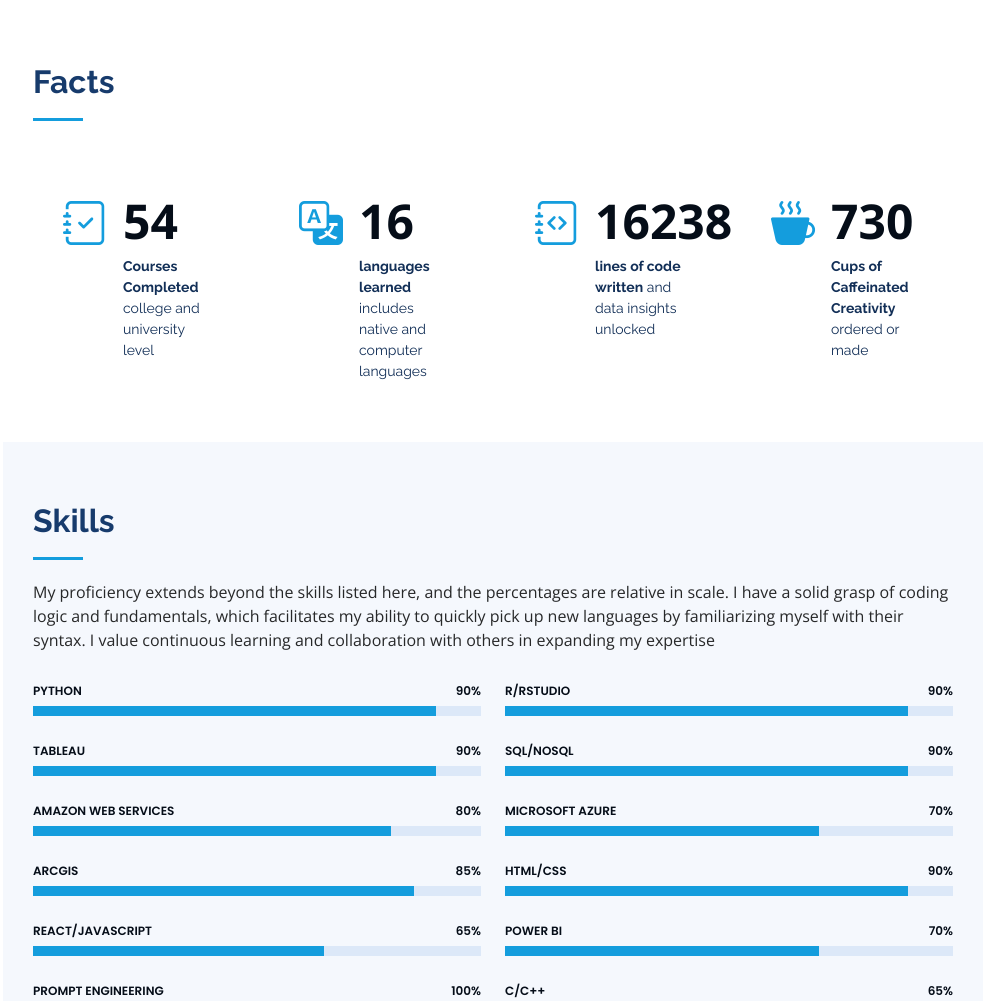
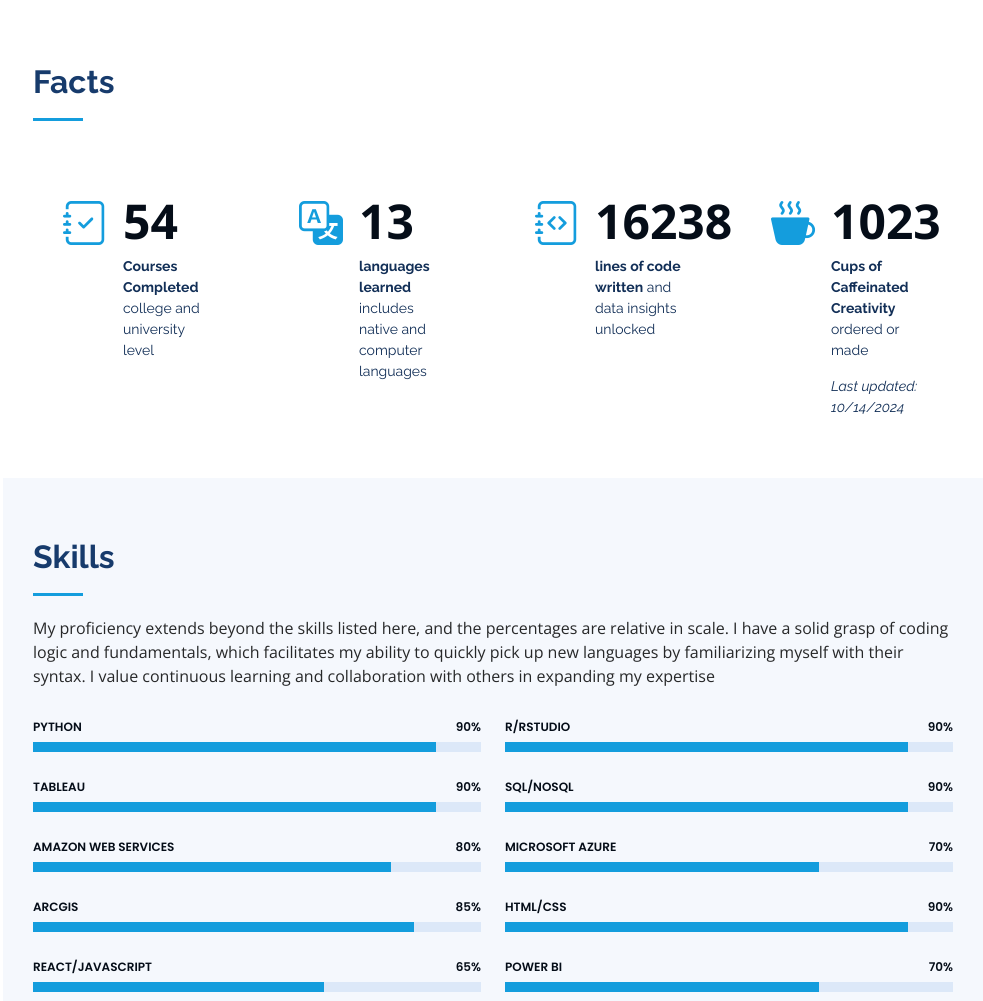
Before and after one commit to ShivamZal/ShivamZal.github.io, a plain HTML site: page index.html in a window 1280 px wide. Shown: the part 1581-2582 px from the top of the page, without its empty margins (297-1280 px from the left). Drawn offline with nearby package versions, Linux system fonts and the light colour scheme.

Commit message:
Update index.html

```diff
--- a/index.html
+++ b/index.html
@@ -144,7 +144,7 @@
           <div class="col-lg-3 col-md-6 d-md-flex align-items-md-stretch" data-aos="fade-up" data-aos-delay="100">
             <div class="count-box">
               <i class="bi bi-translate"></i>
-              <span data-purecounter-start="0" data-purecounter-end="16" data-purecounter-duration="1" class="purecounter"></span>
+              <span data-purecounter-start="0" data-purecounter-end="13" data-purecounter-duration="1" class="purecounter"></span>
               <p><strong>languages learned</strong> includes native and computer languages</p>
             </div>
           </div>
@@ -160,8 +160,9 @@
           <div class="col-lg-3 col-md-6 d-md-flex align-items-md-stretch" data-aos="fade-up" data-aos-delay="300">
             <div class="count-box">
               <i class="bi bi-cup-hot-fill"></i>
-              <span data-purecounter-start="0" data-purecounter-end="730" data-purecounter-duration="1" class="purecounter"></span>
-              <p><strong>Cups of Caffeinated Creativity</strong> ordered or made</p>
+              <span data-purecounter-start="0" data-purecounter-end="1023" data-purecounter-duration="1" class="purecounter"></span>
+              <p><strong>Cups of Caffeinated Creativity</strong> ordered or made </p>
+              <p><em>Last updated: 10/14/2024</em></p>
             </div>
           </div>
 
```
